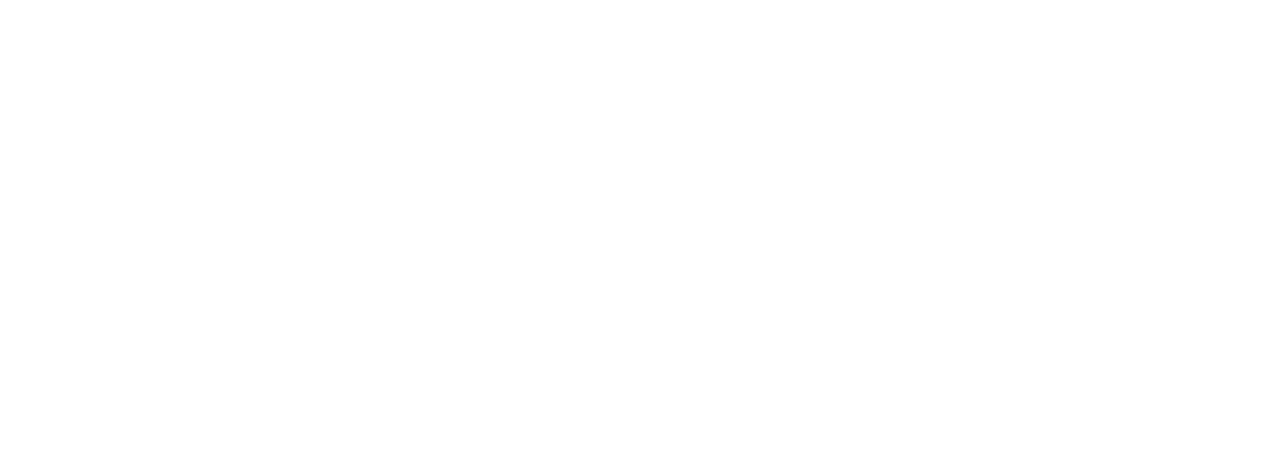
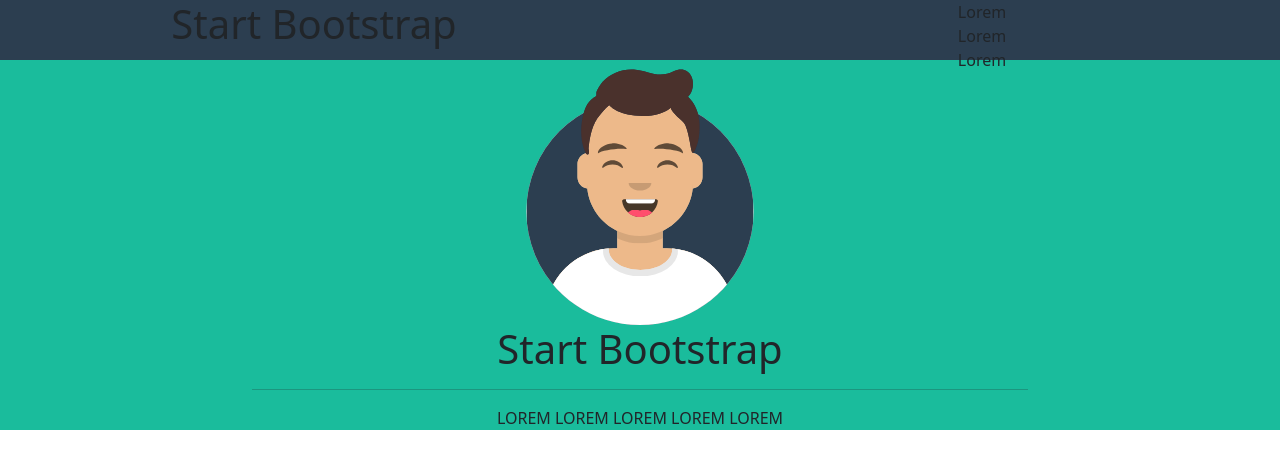
Before and after one commit to Evanflow89/bootstrap_freelancer, a plain HTML site: page Index.html in a window 1280 px wide. Drawn offline with nearby package versions, Linux system fonts and the light colour scheme.

Commit message:
Added hero layout

```diff
--- a/Css/style.css
+++ b/Css/style.css
@@ -0,0 +1,28 @@
+/*-------------
+   COMMONS
+-------------*/
+
+header {
+    background-color: #2c3e50;
+    height: 60px;
+    width: 100%;
+}
+
+.Main-Nav {
+    list-style: none;
+}
+
+.heroSection {
+    background-color: #1abc9c;
+}
+
+.hero {
+
+    max-width: 800px;
+    margin: auto;
+}
+
+.avatar {
+    max-width: 250px;
+    margin: auto;
+}
--- a/Index.html
+++ b/Index.html
@@ -12,7 +12,33 @@
 </head>
 
 <body>
+    <!--################# SECTION HEADER ################-->
+    <header>
+        <div class="row">
+            <div class="col-6 text-center">
+                <h1>Start Bootstrap</h1>
+            </div>
+            <div class="col-6 text-center">
+                <nav>
+                    <ul class="Main-Nav align-middle ">
+                        <li>Lorem</li>
+                        <li>Lorem</li>
+                        <li>Lorem</li>
+                    </ul>
+                </nav>
+            </div>
+        </div>
+    </header>
+    <!--################# SECTION HERO ################-->
+    <section class="heroSection">
+        <div class="container-fluid hero text-center">
+            <div class="avatar"><img class="img-fluid" src="img/avatar.svg" alt="Avatar Image"></div>
+            <h1>Start Bootstrap</h1>
+            <hr>
+            <p>LOREM LOREM LOREM LOREM LOREM</p>
+        </div>
 
+    </section>
 </body>
 
 </html>
```
